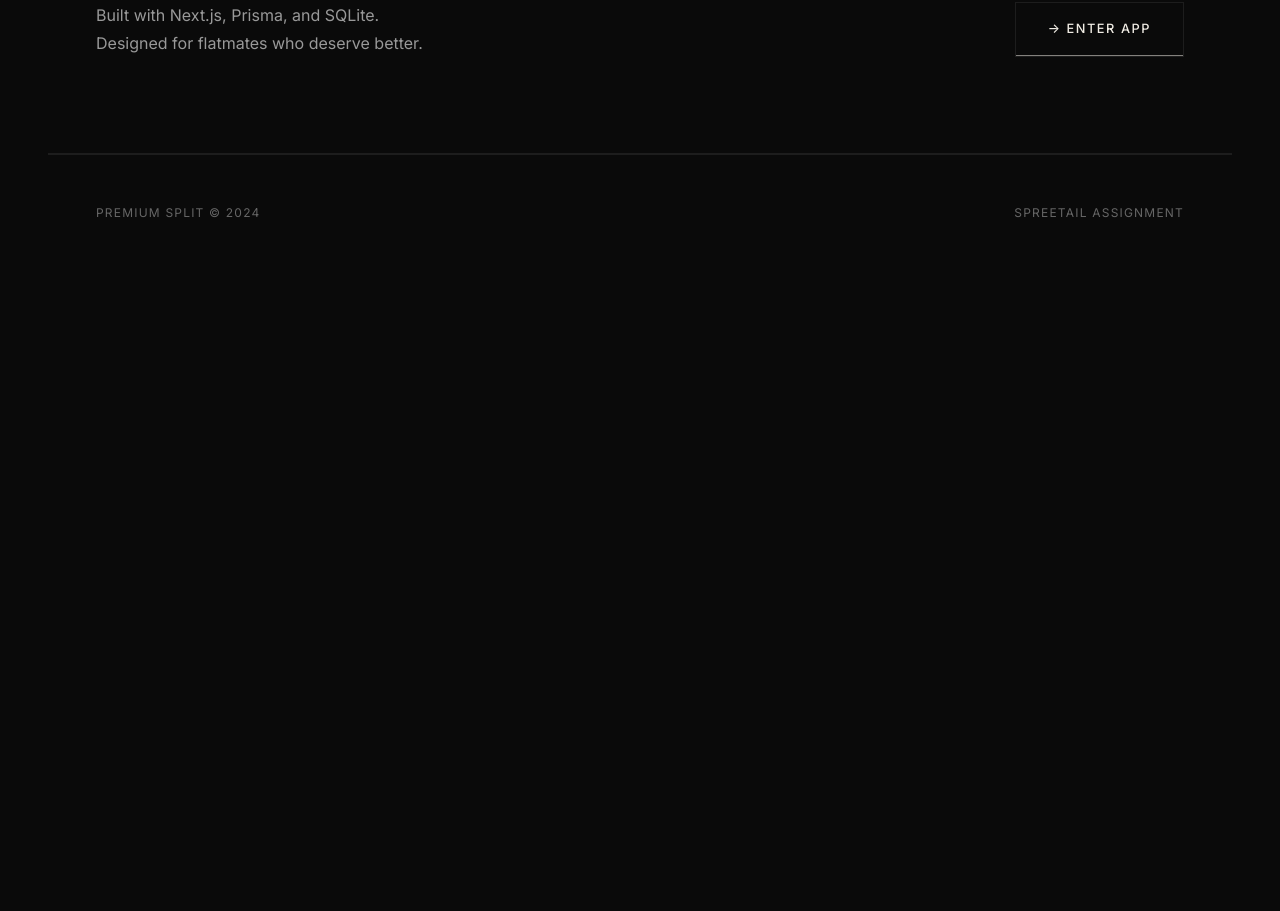
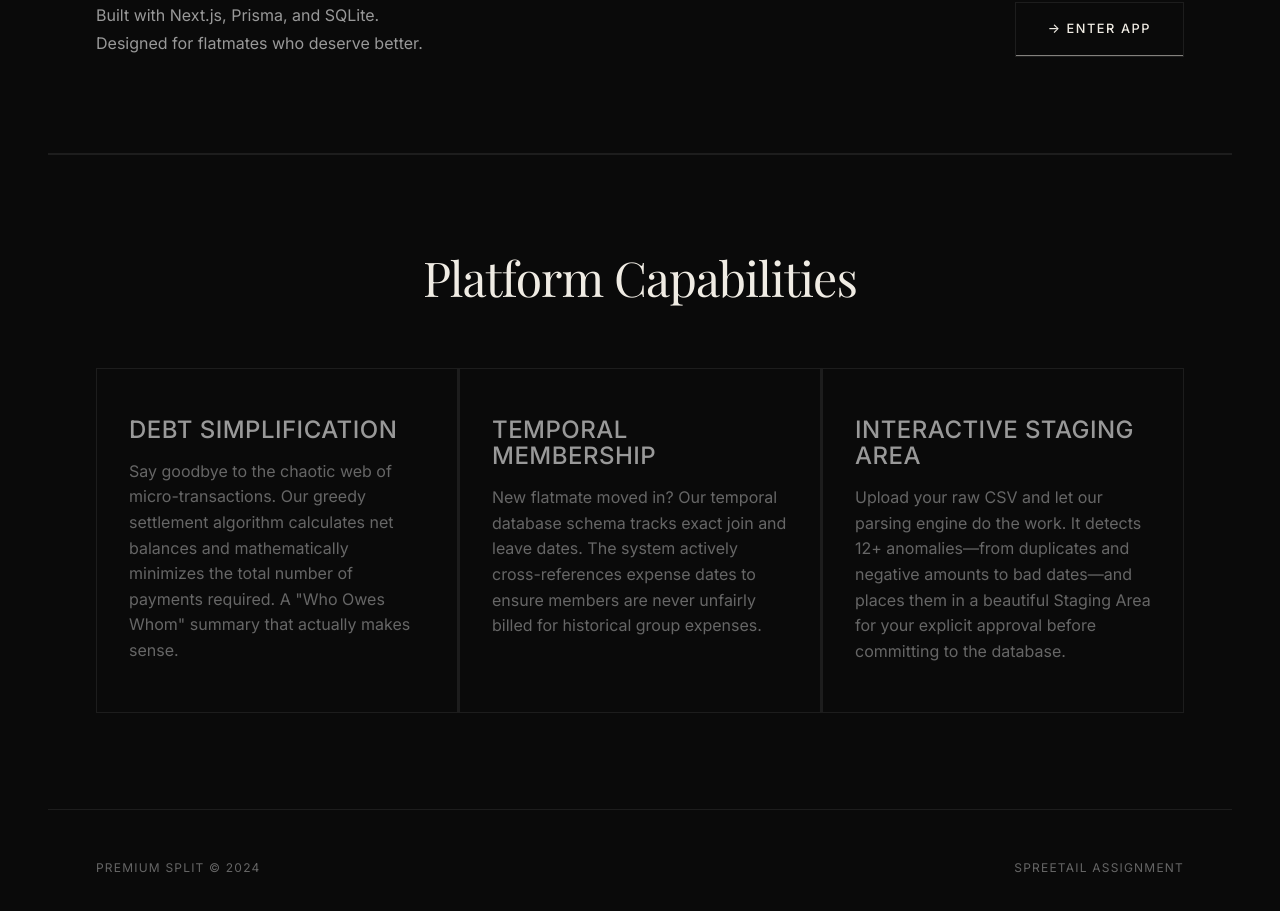
Before and after one commit to Aadi-110i/Spreetail_, a Next.js app: page / in a window 1280 px wide. Shown: the part 1105-2016 px from the top of the page. Before the commit the page ends 1375 px from the top, so only its background shows below. Built offline with nearby package versions, Linux system fonts and the light colour scheme.

Commit message:
feat: add platform capabilities section to landing page

```diff
--- a/src/app/page.tsx
+++ b/src/app/page.tsx
@@ -71,6 +71,34 @@ export default function Home() {
         </div>
       </section>
 
+      {/* Platform Capabilities Showcase */}
+      <section style={{ borderTop: '1px solid var(--border)', padding: '6rem 3rem' }}>
+        <h2 className="slide-up" style={{ marginBottom: '4rem', textAlign: 'center' }}>Platform Capabilities</h2>
+
+        <div className="grid-3 stagger" style={{ marginTop: '2rem' }}>
+          <div className="card slide-up" style={{ padding: '3rem 2rem' }}>
+            <h3 style={{ marginBottom: '1rem', fontSize: '1.5rem' }}>Debt Simplification</h3>
+            <p style={{ color: 'var(--grey)', lineHeight: '1.6' }}>
+              Say goodbye to the chaotic web of micro-transactions. Our greedy settlement algorithm calculates net balances and mathematically minimizes the total number of payments required. A "Who Owes Whom" summary that actually makes sense.
+            </p>
+          </div>
+
+          <div className="card slide-up" style={{ padding: '3rem 2rem' }}>
+            <h3 style={{ marginBottom: '1rem', fontSize: '1.5rem' }}>Temporal Membership</h3>
+            <p style={{ color: 'var(--grey)', lineHeight: '1.6' }}>
+              New flatmate moved in? Our temporal database schema tracks exact join and leave dates. The system actively cross-references expense dates to ensure members are never unfairly billed for historical group expenses.
+            </p>
+          </div>
+
+          <div className="card slide-up" style={{ padding: '3rem 2rem' }}>
+            <h3 style={{ marginBottom: '1rem', fontSize: '1.5rem' }}>Interactive Staging Area</h3>
+            <p style={{ color: 'var(--grey)', lineHeight: '1.6' }}>
+              Upload your raw CSV and let our parsing engine do the work. It detects 12+ anomalies—from duplicates and negative amounts to bad dates—and places them in a beautiful Staging Area for your explicit approval before committing to the database.
+            </p>
+          </div>
+        </div>
+      </section>
+
       {/* Footer */}
       <footer style={{ padding: '3rem', borderTop: '1px solid var(--border)' }}>
         <div style={{ display: 'flex', justifyContent: 'space-between', alignItems: 'center' }}>
```
